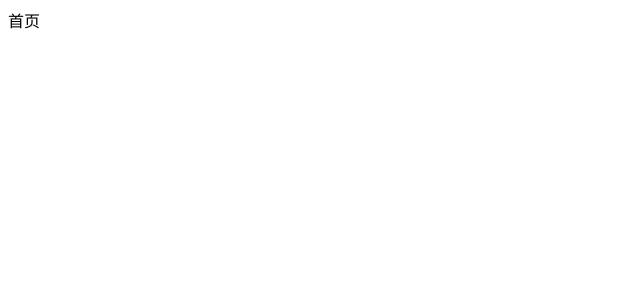
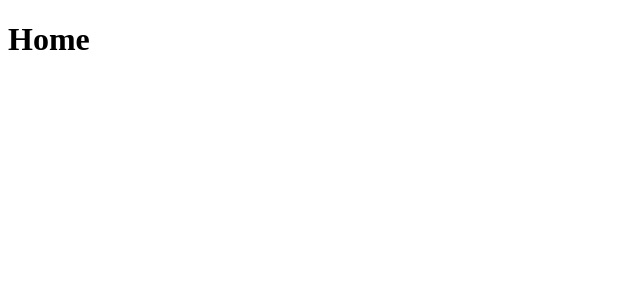
Before and after one commit to wdm-coding/react-admin, a React (Vite) app: page / in a window 1280 px wide. Shown: the top 300 px of the page, without its empty margins (0-640 px from the left). Built offline with nearby package versions, Linux system fonts and the light colour scheme.

Commit message:
router Api配置

```diff
--- /dev/null
+++ b/src/views/Home/index.tsx
@@ -0,0 +1,5 @@
+function Home() {
+	return <h1>Home</h1>
+}
+
+export default Home
--- a/src/views/Login.tsx
+++ b/src/views/Login.tsx
@@ -0,0 +1,5 @@
+function Login() {
+	return <h1>Login</h1>
+}
+
+export default Login
--- /dev/null
+++ b/src/views/NotFound.tsx
@@ -0,0 +1,5 @@
+function NotFound() {
+	return <h1>404</h1>
+}
+
+export default NotFound
```
Also changed, not shown: src/router/index.tsx (+8 -3 lines), tsconfig.json (+7 -1 lines), src/views/NotFind.tsx (deleted), 1 other file (tests, documents, lock files or other folders).
